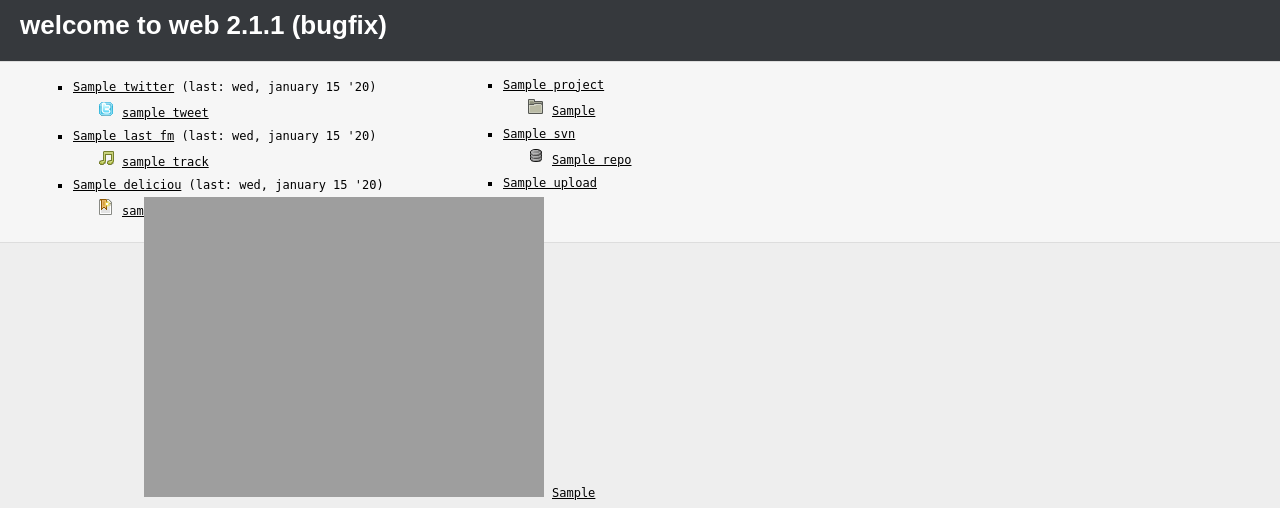
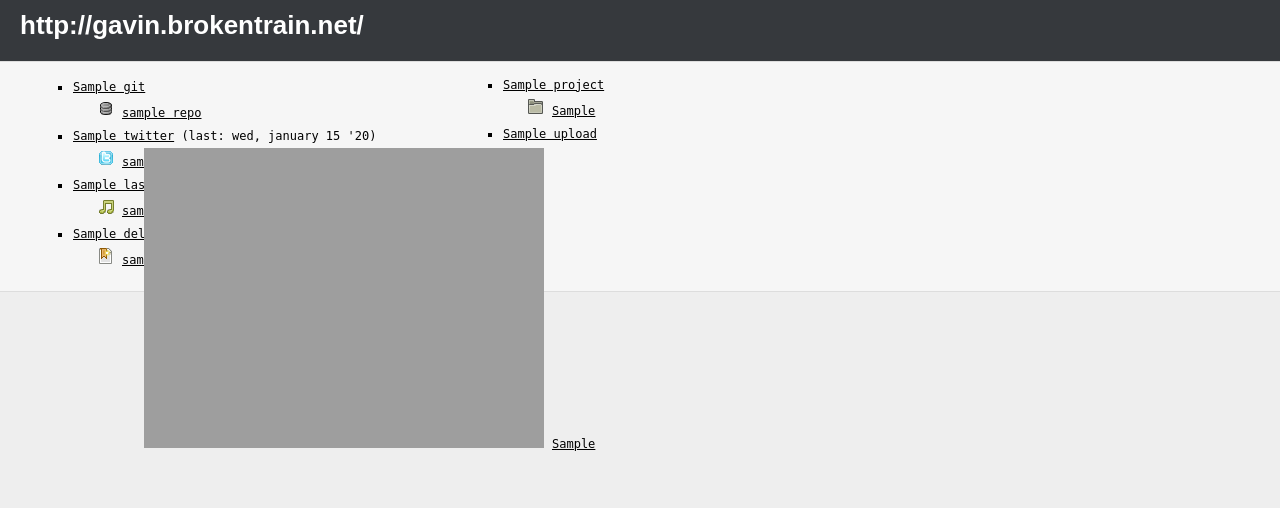
Before and after one commit to gaving/gavin.brokentrain.net, a Django app: template templates/main/index.html in a window 1280 px wide. Shown: the top 508 px of the page. Run offline with Django 3.2, Linux system fonts and the light colour scheme; the template is opened without the code that fills it: most values are stand-ins (such as "Sample title", 1, 10 or a date in 2020).

Commit message:
stuff. display git feed

```diff
--- a/templates/main/index.html
+++ b/templates/main/index.html
@@ -30,16 +30,25 @@
             urchinTracker();
         </script>
         <div id="header">
-            <h1>welcome to web 2.1.1 (bugfix)</h1>
+            <h1>http://gavin.brokentrain.net/</h1>
         </div>
         <div id="main">
             <div id="left">
                 <ul>
+                    <li><a href="{{ index.GIT.url }}">{{ feeds.GIT.name }}</a>
+                        <ul>
+                            {% for repo in git %}
+                            <li style="list-style-image: url(/media/icons/repo.png)">
+                                <a href="{{ repo.link }}">{{ repo.title|force_escape|lower }}</a>
+                            </li>
+                            {% endfor %}
+                        </ul>
+                    </li>
                     <li><a href="{{ feeds.TWITTER.url }}">{{ feeds.TWITTER.name }}</a>
                         {% if tweets.0.updated %}(last: {{ tweets.0.updated|date:"D, F j 'y"|lower }}){% endif %}
                         <ul>
                             {% for tweet in tweets %}
-                            <li style="list-style-image: url(media/icons/tweet.png)">
+                            <li style="list-style-image: url(/media/icons/tweet.png)">
                                 <a href="{{ tweet.link }}">{{ tweet.title|force_escape|lower }}</a>
                             </li>
                             {% endfor %}
@@ -49,7 +58,7 @@
                         {% if tracks.0.updated %}(last: {{ tracks.0.updated|date:"D, F j 'y"|lower }}){% endif %}
                         <ul>
                             {% for track in tracks %}
-                            <li style="list-style-image: url(media/icons/track.png)">
+                            <li style="list-style-image: url(/media/icons/track.png)">
                                 <a href="{{ track.link }}">{{ track.title|force_escape|lower }}</a>
                             </li>
                             {% endfor %}
@@ -59,7 +68,7 @@
                         {% if bookmarks.0.updated %}(last: {{ bookmarks.0.updated|date:"D, F j 'y"|lower }}){% endif %}
                         <ul>
                             {% for bookmark in bookmarks %}
-                            <li style="list-style-image: url(media/icons/bookmark.png)">
+                            <li style="list-style-image: url(/media/icons/bookmark.png)">
                                 <a href="{{ bookmark.link }}">{{ bookmark.title|force_escape|lower }}</a>
                             </li>
                             {% endfor %}
@@ -73,17 +82,8 @@
                     <li><a href="{{ index.PROJECTS.url }}">{{ index.PROJECTS.name }}</a>
                         <ul>
                             {% for dir in projects %}
-                            <li style="list-style-image: url(media/icons/folder.png)">
+                            <li style="list-style-image: url(/media/icons/folder.png)">
                                 <a href="{{ dir.2 }}">{{ dir.1 }}</a>
-                            </li>
-                            {% endfor %}
-                        </ul>
-                    </li>
-                    <li><a href="{{ index.SVN.url }}">{{ index.SVN.name }}</a>
-                        <ul>
-                            {% for repo in svn %}
-                            <li style="list-style-image: url(media/icons/repo.png)">
-                                <a href="http://svn.brokentrain.net/{{ repo }}">{{ repo }}</a>
                             </li>
                             {% endfor %}
                         </ul>
@@ -91,7 +91,7 @@
                     <li><a href="{{ index.UPLOAD.url }}">{{ index.UPLOAD.name }}</a>
                         <ul>
                             {% for file in uploads %}
-                            <li {% if file.3 %}style="list-style-image: url(media/icons/{{ file.3 }})"{% endif %}>
+                            <li {% if file.3 %}style="list-style-image: url(/media/icons/{{ file.3 }})"{% endif %}>
                                 <a href="{{ file.2 }}">{{ file.1 }}</a>
                             </li>
                             {% endfor %}
```
Also changed, not shown: main/views.py (+20 -29 lines), settings.py (+8 -16 lines), urls.py (+14 -14 lines), 2 other files.
